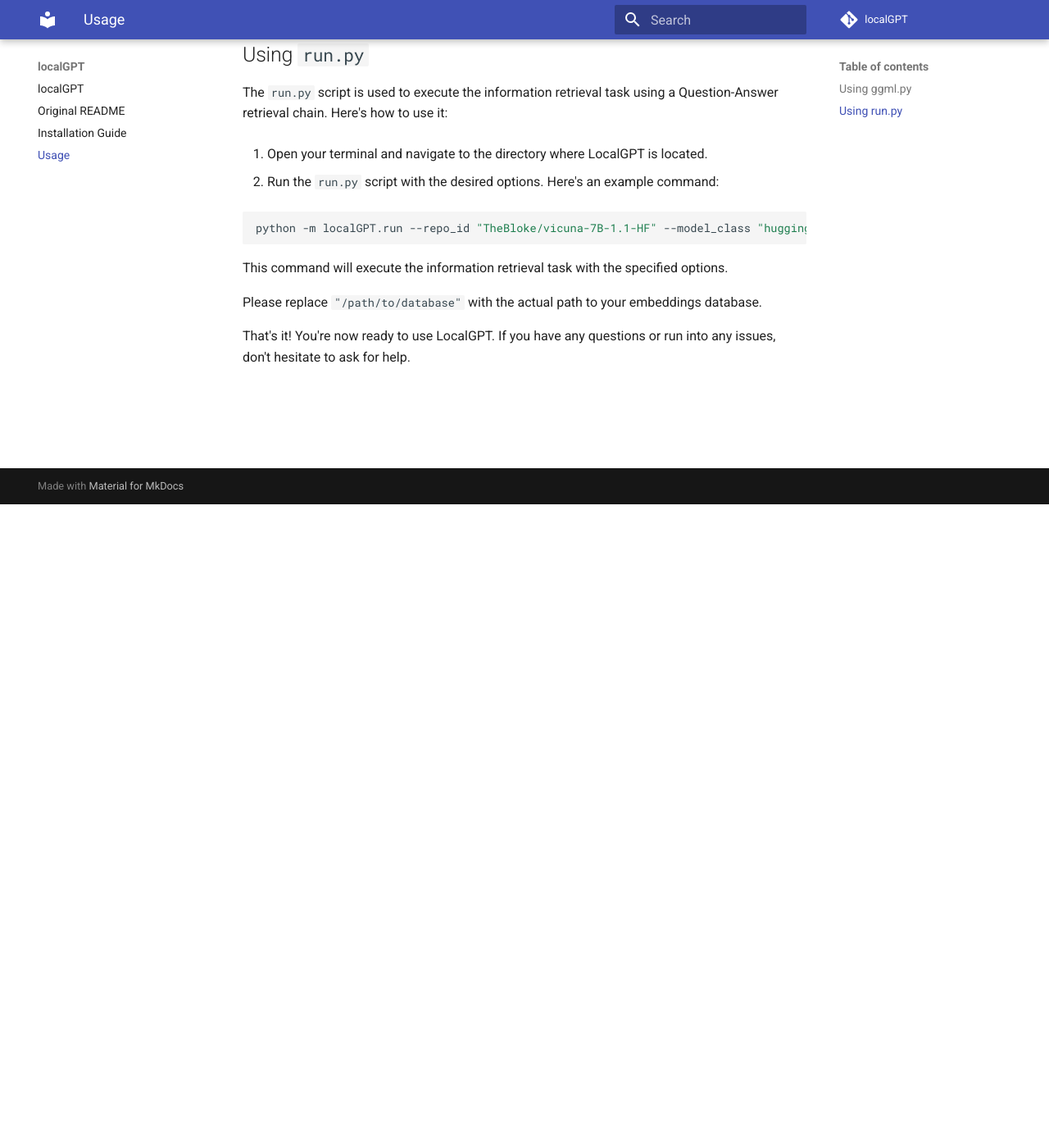
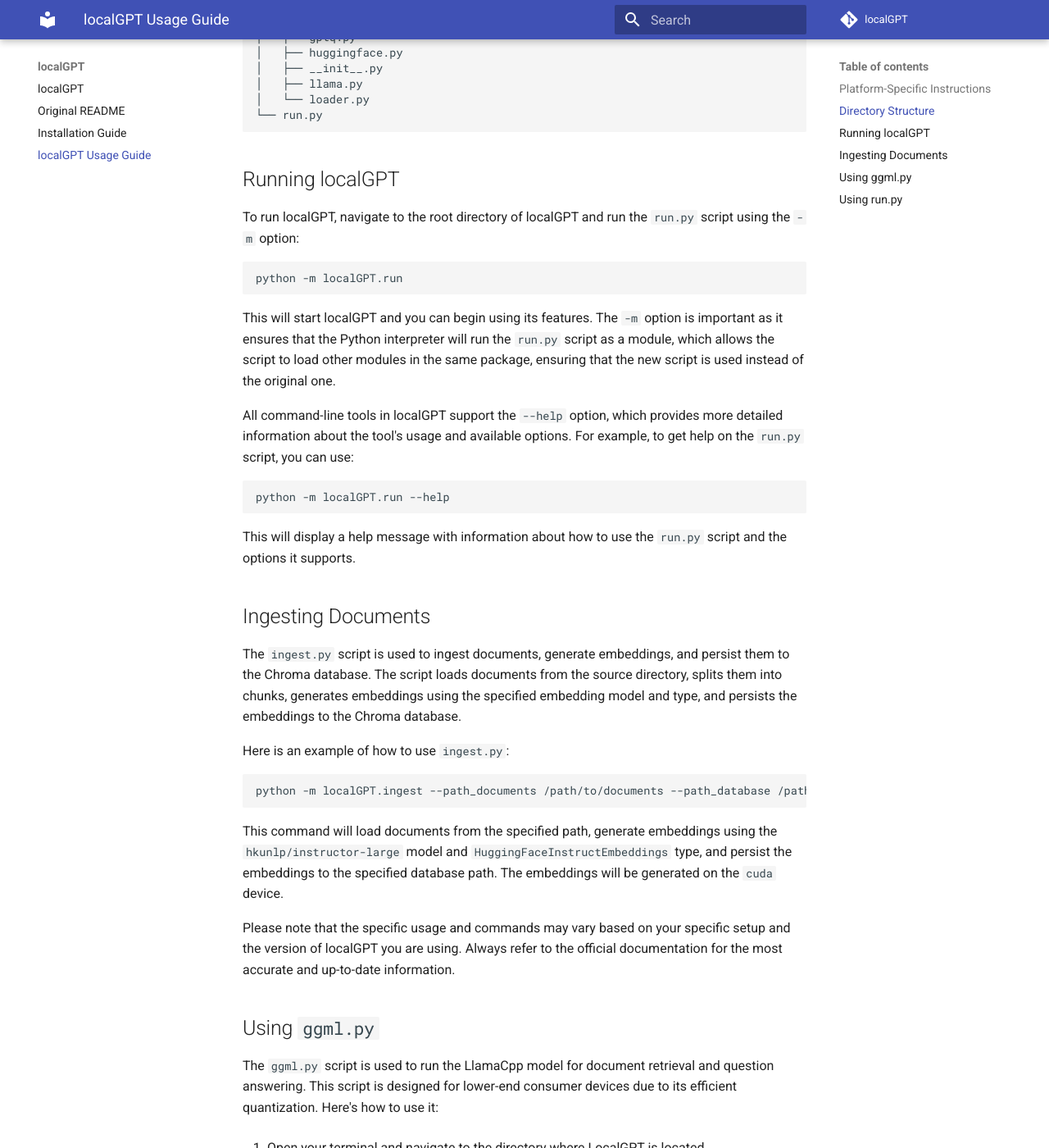
Before and after one commit to PromtEngineer/localGPT, an MkDocs documentation site: the page built from docs/usage.md, in a window 1280 px wide and 1400 px high, scrolled down 785 px. Shown: the whole window at 82% size. Built offline with MkDocs 1.6.1 and Material for MkDocs 9.7.7, drawn with Linux system fonts in a browser that asks for light colours; comment, search, counter and statistics services are not loaded; some of the changed text lies outside the part shown.

Commit message:
docs: Update and add details for CLI usage
Signed-off-by: teleprint-me <77757836+teleprint-me@users.noreply.github.com>

````diff
--- a/docs/usage.md
+++ b/docs/usage.md
@@ -1,14 +1,84 @@
-Great! Here's a draft of the usage guide based on the information you've provided:
+# localGPT Usage Guide
 
-# Usage Guide for LocalGPT
+This guide provides instructions on how to use localGPT via the Command Line Interface (CLI). The Web UI is not covered
+in this guide.
 
-LocalGPT is a powerful language model that can perform a variety of tasks including document retrieval, question
-answering, and more. This guide will walk you through how to use the `ggml.py` and `run.py` scripts in LocalGPT.
+## Platform-Specific Instructions
+
+The instructions provided in this guide are based on a Linux environment. For Windows and Mac users, the commands may
+vary slightly. For example, the path to the documents and database may need to be specified differently. Always refer to
+the official documentation or platform-specific guides for accurate instructions.
+
+## Directory Structure
+
+Understanding the directory structure of localGPT is important for navigating and using the tool effectively. Here is
+the directory structure:
+
+```
+localGPT
+├── api.py
+├── database
+│   ├── chroma.py
+│   ├── document.py
+│   ├── __init__.py
+│   └── registry.py
+├── ggml.py
+├── ingest.py
+├── __init__.py
+├── model
+│   ├── ggml.py
+│   ├── gptq.py
+│   ├── huggingface.py
+│   ├── __init__.py
+│   ├── llama.py
+│   └── loader.py
+└── run.py
+```
+
+## Running localGPT
+
+To run localGPT, navigate to the root directory of localGPT and run the `run.py` script using the `-m` option:
+
+```bash
+python -m localGPT.run
+```
+
+This will start localGPT and you can begin using its features. The `-m` option is important as it ensures that the
+Python interpreter will run the `run.py` script as a module, which allows the script to load other modules in the same
+package, ensuring that the new script is used instead of the original one.
+
+All command-line tools in localGPT support the `--help` option, which provides more detailed information about the
+tool's usage and available options. For example, to get help on the `run.py` script, you can use:
+
+```bash
+python -m localGPT.run --help
+```
+
+This will display a help message with information about how to use the `run.py` script and the options it supports.
+
+## Ingesting Documents
+
+The `ingest.py` script is used to ingest documents, generate embeddings, and persist them to the Chroma database. The
+script loads documents from the source directory, splits them into chunks, generates embeddings using the specified
+embedding model and type, and persists the embeddings to the Chroma database.
+
+Here is an example of how to use `ingest.py`:
+
+```bash
+python -m localGPT.ingest --path_documents /path/to/documents --path_database /path/to/database --repo_id hkunlp/instructor-large --embeddings_class HuggingFaceInstructEmbeddings --device_type cuda
+```
+
+This command will load documents from the specified path, generate embeddings using the `hkunlp/instructor-large` model
+and `HuggingFaceInstructEmbeddings` type, and persist the embeddings to the specified database path. The embeddings will
+be generated on the `cuda` device.
+
+Please note that the specific usage and commands may vary based on your specific setup and the version of localGPT you
+are using. Always refer to the official documentation for the most accurate and up-to-date information.
 
 ## Using `ggml.py`
 
-The `ggml.py` script is used to run the LlamaCpp model for document retrieval and question answering. Here's how to use
-it:
+The `ggml.py` script is used to run the LlamaCpp model for document retrieval and question answering. This script is
+designed for lower-end consumer devices due to its efficient quantization. Here's how to use it:
 
 1. Open your terminal and navigate to the directory where LocalGPT is located.
 
@@ -30,7 +100,8 @@
 
 ## Using `run.py`
 
-The `run.py` script is used to execute the information retrieval task using a Question-Answer retrieval chain. Here's
+The `run.py` script is used to execute the information retrieval task using a Question-Answer retrieval chain. This
+script is designed for models from sources like Hugging Face and GPTQ, which typically require more resources. Here's
 how to use it:
 
 1. Open your terminal and navigate to the directory where LocalGPT is located.
@@ -45,5 +116,6 @@
 
 Please replace `"/path/to/database"` with the actual path to your embeddings database.
 
-That's it! You're now ready to use LocalGPT. If you have any questions or run into any issues, don't hesitate to ask for
-help.
+That's it!
+
+You're now ready to use LocalGPT. If you have any questions or run into any issues, don't hesitate to ask for help.
````
